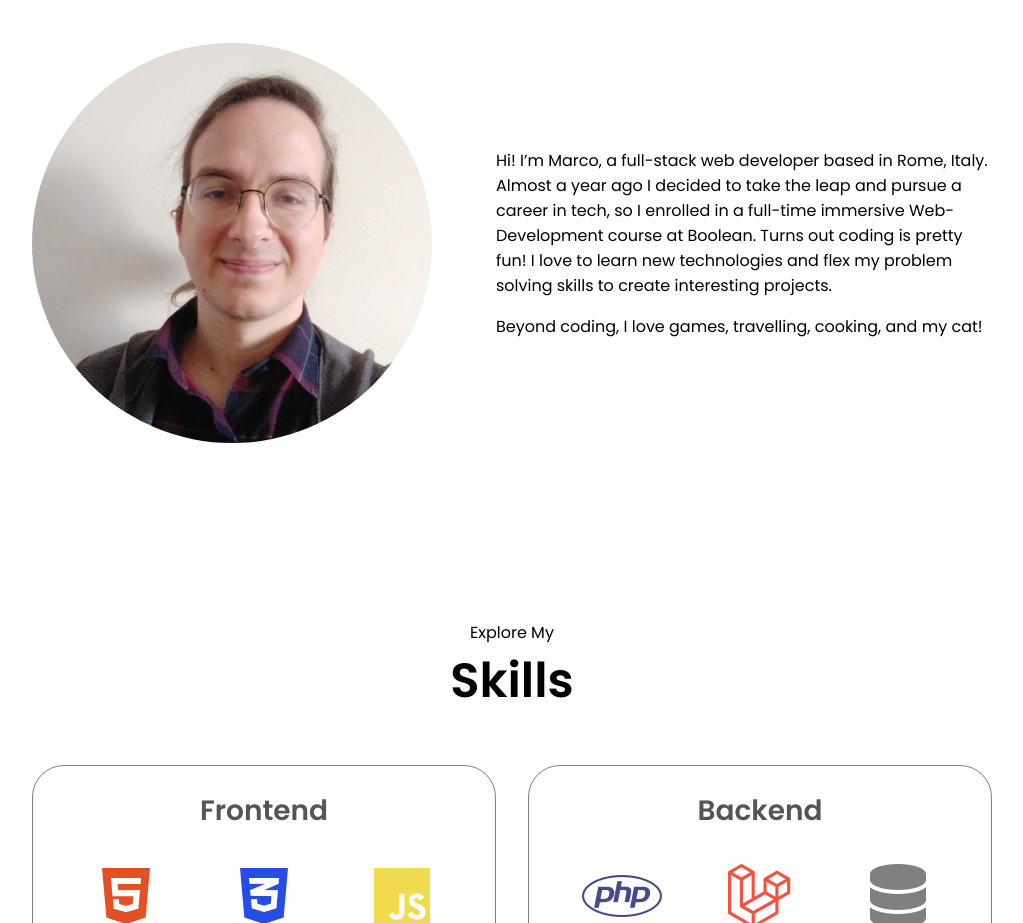
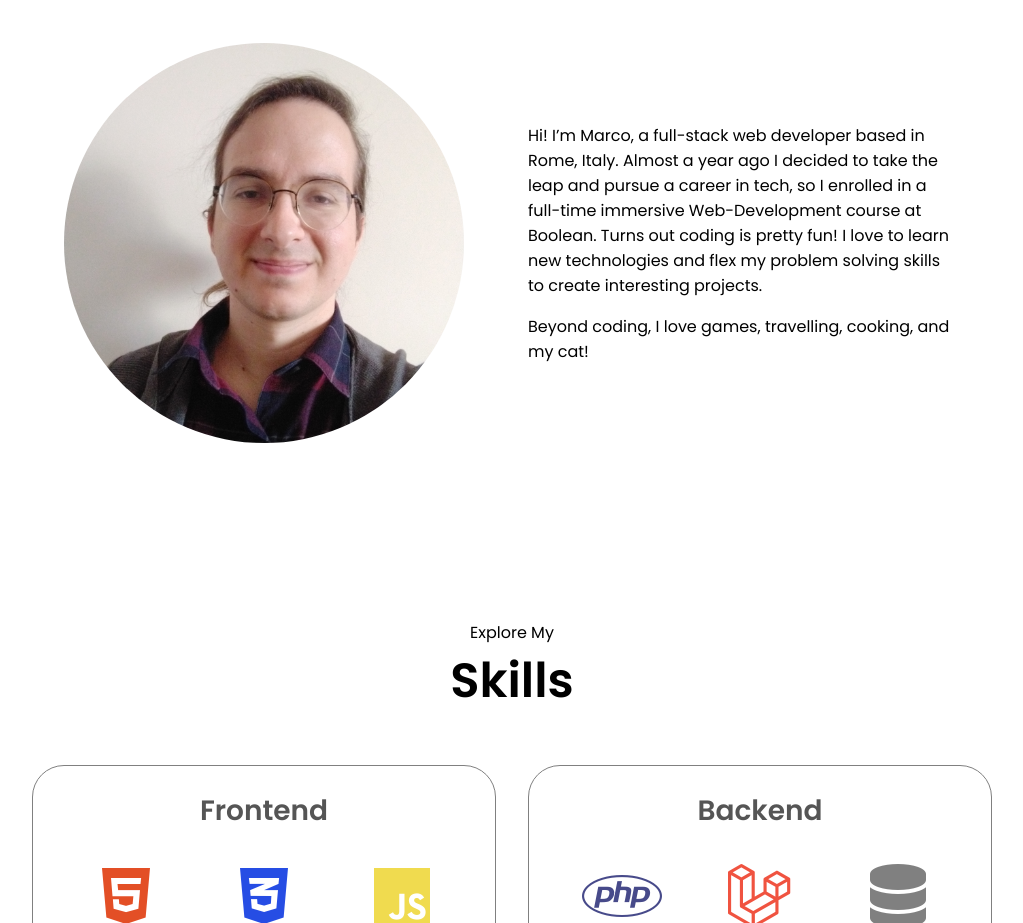
Before and after one commit to MLaz95/portfolio-frontend, a Vue app: page / in a window 1280 px wide. Shown: the part 980-1903 px from the top of the page, without its empty margins (128-1151 px from the left). Built offline with nearby package versions, Linux system fonts and the light colour scheme.

Commit message:
width container fix

```diff
--- a/src/components/About.vue
+++ b/src/components/About.vue
@@ -39,6 +39,10 @@
         border-radius: 50%;
     }
 
+    .about-details-container{
+        max-width: 45%;
+    }
+
     .section-text-p3{
         margin-bottom: 1rem;
     }
```
